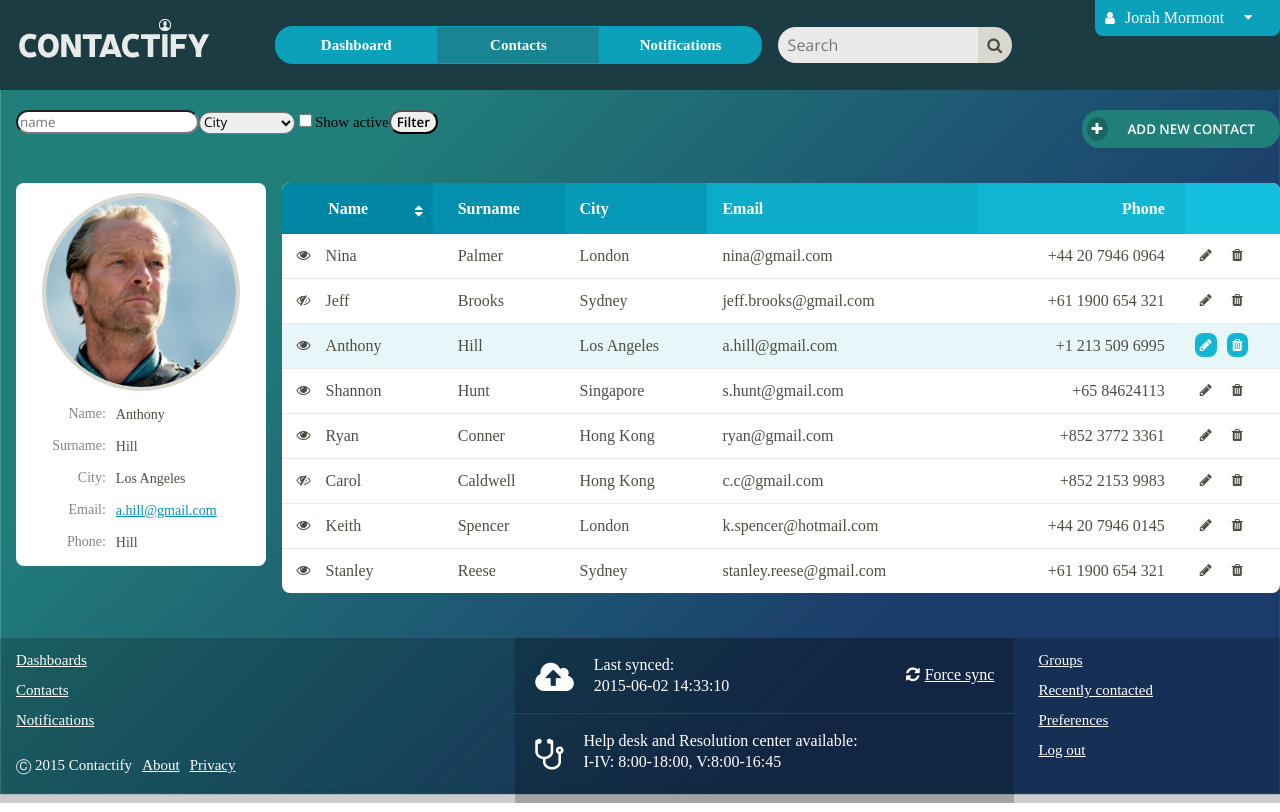
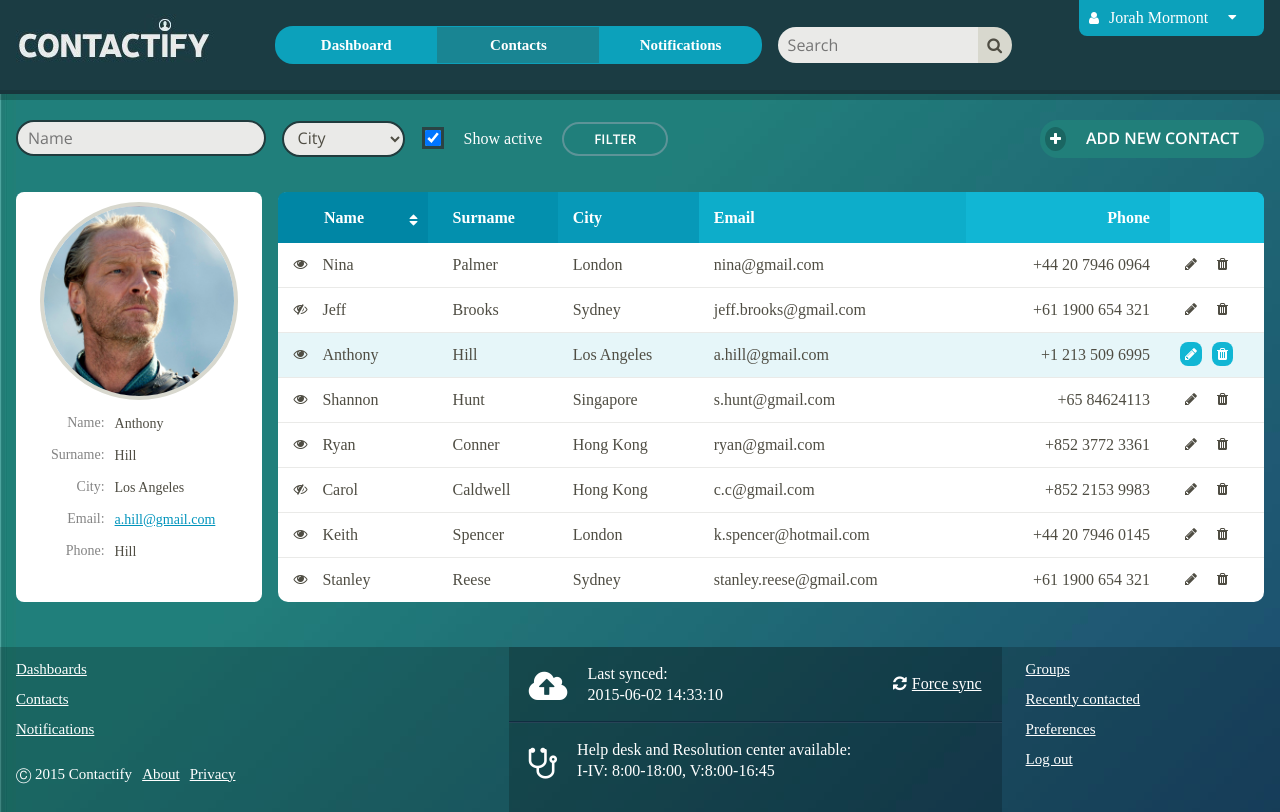
Before and after one commit to Marjanus/contactify, a React app: page / in a window 1280 px wide. Built offline with nearby package versions, Linux system fonts and the light colour scheme.

Commit message:
Finish styling

```diff
--- a/src/components/AppWrapper.jsx
+++ b/src/components/AppWrapper.jsx
@@ -6,7 +6,7 @@ import Footer from './Footer';
 
 const AppWrapper = () => {
   return (
-    <div>
+    <div className="app-wrapper">
       <Header />
       <Contacts />
       <Footer />
--- a/src/containers/Contacts.jsx
+++ b/src/containers/Contacts.jsx
@@ -107,7 +107,7 @@ export default class Contacts extends Component {
       <i className="fa fa-arrow-up" aria-hidden="true" />;
 
     return (
-      <section>
+      <section className="content">
         <FiltersBar onFilterContacts={this.handleFilterContacts} />
         <div className="top-container contacts-container">
           <aside>
--- a/src/containers/FiltersBar.jsx
+++ b/src/containers/FiltersBar.jsx
@@ -8,7 +8,7 @@ export default class FiltersBar extends Component {
         <div className="top-container">
           <div>
             <form action="" method="get">
-              <input type="text" name="name" placeholder="name" />
+              <input type="text" name="name" placeholder="Name" />
               <select name="city">
                 <option value="">City</option>
                 <option value="london">London</option>
@@ -17,7 +17,8 @@ export default class FiltersBar extends Component {
                 <option value="singapore">Singapore</option>
                 <option value="hong kong">Hong Kong</option>
               </select>
-              <input type="checkbox" name="active" value="true" checked={false} />Show active
+              <input type="checkbox" name="active" defaultChecked />
+              <span>Show active</span>
               <button type="submit" onClick={this.props.onFilterContacts}>Filter</button>
             </form>
             <button type="button" className="add-contact">
--- a/src/containers/Header.jsx
+++ b/src/containers/Header.jsx
@@ -37,8 +37,8 @@ export default class Header extends Component {
               <button type="submit"><i className="fa fa-search" aria-hidden="true" /></button>
             </form>
           </div>
-          <div id="profile-dropdown" onClick={this.toggleDropdown}>
-            <div className="profile-dropdown-switcher">
+          <div id="profile-dropdown">
+            <div className="profile-dropdown-switcher" onClick={this.toggleDropdown}>
               <i className="fa fa-user" aria-hidden="true" />
               <span>Jorah Mormont</span>
               <i className="fa fa-sort-desc" aria-hidden="true" />
--- a/src/styles/styles.css
+++ b/src/styles/styles.css
@@ -12,14 +12,28 @@ body {
     height: auto;
     background-image: url(/src/utils/background.png);
     background-repeat: no-repeat;
-    background-size: cover;
-    background-position: center;
     font-size: 15px;
     font-weight: 400;
 }
 
+.app-wrapper {
+    min-height: 100vh;
+    display: flex;
+    flex-direction: column;
+}
+
 input, textarea, select, button {
     font-family: 'Open Sans', sans-serif;
+}
+
+input, select {
+    height: 36px;
+    padding-left: 10px;
+    border: 2px solid #213b3d;
+    background-color: #eaeae8;
+    color: #4f4d43;
+    font-size: 16px;
+    box-sizing: border-box;
 }
 
 ul {
@@ -39,6 +53,8 @@ a {
     display: flex;
     max-width: 1280px;
     margin: 0 auto;
+    padding: 0 16px;
+    box-sizing: border-box;
 }
 
 .header-switcher, .filters-bar button, th {
@@ -46,6 +62,7 @@ a {
 }
 
 header {
+    border-bottom: 4px solid #18363c;
     background-color: #1b3c43;
 }
 
@@ -54,7 +71,6 @@ header .top-container {
 }
 
 header .top-container > div {
-    padding-left: 16px;
     align-self: center;
     flex: 1;
 }
@@ -74,6 +90,10 @@ header .top-container > div {
 
 header .top-container > .header-switcher {
     flex: 2;
+}
+
+.header-switcher, .header-search {
+    padding-left: 16px;
 }
 
 .header-switcher ul {
@@ -96,36 +116,31 @@ header .top-container > .header-switcher {
 }
 
 .header-search input, .header-search button {
-    height: 36px;
     margin: 0;
-    font-size: 16px;
     box-sizing: border-box;
 }
 
 .header-search input {
-    width: 200px;
-    padding-left: 10px;
+    max-width: 200px;
     border: 0;
     border-radius: 18px 0 0 18px;
-    background-color: #eaeae8;
 }
 
 .header-search button {
     width: 34px;
+    height: 36px;
     border: 0;
     border-radius:  0 18px 18px 0;
     background-color: #d8d8ce;
     color: #4f4d43;
+    font-size: 16px;
 }
-
-
 
 #profile-dropdown {
     display: flex;
     color: #fff;
     justify-content: flex-end;
     align-self: flex-start;
-    cursor: pointer;
 }
 
 #profile-dropdown > div {
@@ -144,6 +159,7 @@ header .top-container > .header-switcher {
     border-radius: 0 0 8px 8px;
     line-height: 24px;
     align-items: center;
+    cursor: pointer;
 }
 
 .profile-dropdown-switcher .fa-user {
@@ -163,6 +179,7 @@ header .top-container > .header-switcher {
     box-sizing: border-box;
     border: 2px solid #08829a;
     border-radius: 8px 0 8px 8px;
+    z-index: 2;
 }
 
 .profile-dropdown-list ul {
@@ -190,21 +207,72 @@ header .top-container > .header-switcher {
 }
 
 .filters-bar .top-container > div {
+    position: relative;
     display: flex;
     width: 100%;
-    padding-left: 16px;
     justify-content: space-between;
+}
+
+.filters-bar form {
+    width: 100%;
+}
+
+.filters-bar form input[type="checkbox"], .filters-bar form span, .filters-bar form button {
+    margin-left: 20px;
 }
 
 .filters-bar select, .filters-bar input, .filters-bar button {
     border-radius: 18px;
 }
 
+.filters-bar input[type="text"] {
+    width: 20%;
+}
+
+.filters-bar select {
+    margin-left: 16px;
+}
+
+.filters-bar select option {
+    background-color: #fff;
+    vertical-align: top;
+}
+
+.filters-bar form > input[type="checkbox"],filters-bar form > span {
+    position: relative;
+    bottom: 3px;
+    vertical-align: middle;
+}
+
+.filters-bar input[type="checkbox"] {
+    width: 16px;
+    height: 16px;
+    outline: 3px solid #2a4344;
+    color: #217f7a;
+}
+
+.filters-bar span  {
+    color: #fff;
+    font-size: 16px;
+    line-height: 19px;
+}
+
+.filters-bar form button[type="submit"] {
+    padding: 6px 30px;
+    border: 2px solid #5d9498;
+    background-color: rgba(0, 0, 0, 0);
+    color: #fff;
+    text-transform: uppercase;
+}
+
+
 button.add-contact {
+    position: absolute;
+    right: 0;
     border: none;
     padding: 7px 0;
     background-color: #217f7a;
-    color: #fff;s
+    color: #fff;
 }
 
 button.add-contact i {
@@ -219,14 +287,14 @@ button.add-contact span {
     padding: 0 25px 0 20px;
 }
 
+section.content {
+    border-top: 6px solid rgba(0, 0, 0, .2);
+    flex: 1;
+}
+
 .contacts-container {
     display: flex;
     margin-bottom: 45px;
-    justify-content: space-around;
-}
-
-.contacts-container aside, .contacts-container  main {
-    padding-left: 16px;
 }
 
 .contacts-container aside {
@@ -234,6 +302,7 @@ button.add-contact span {
 }
 
 .active-contact {
+    height: 100%;
     background-color: #fff;
     border-radius: 8px;
 }
@@ -281,11 +350,12 @@ button.add-contact span {
 
 .contacts-container main {
     flex: 4;
+    padding-left: 16px;
 }
 
 .contacts-container main table {
     width: 100%;
-    border-radius: 8px;
+    border-radius: 10px;
     background-color: #fff;
 }
 
@@ -418,6 +488,10 @@ footer .top-container > div {
     line-height: 15px;
 }
 
+footer .top-container > div:first-child {
+    padding-left: 0;
+}
+
 footer .top-container > div:first-child, footer .top-container > div:nth-of-type(2) {
     flex: 2;
 }
@@ -466,3 +540,9 @@ footer .top-container > div a {
 footer .top-container > div:last-child a {
     margin-left: 8px;
 }
+
+@media(min-width: 1921px) {
+    body {
+        background-size: cover;
+    }
+}
```
